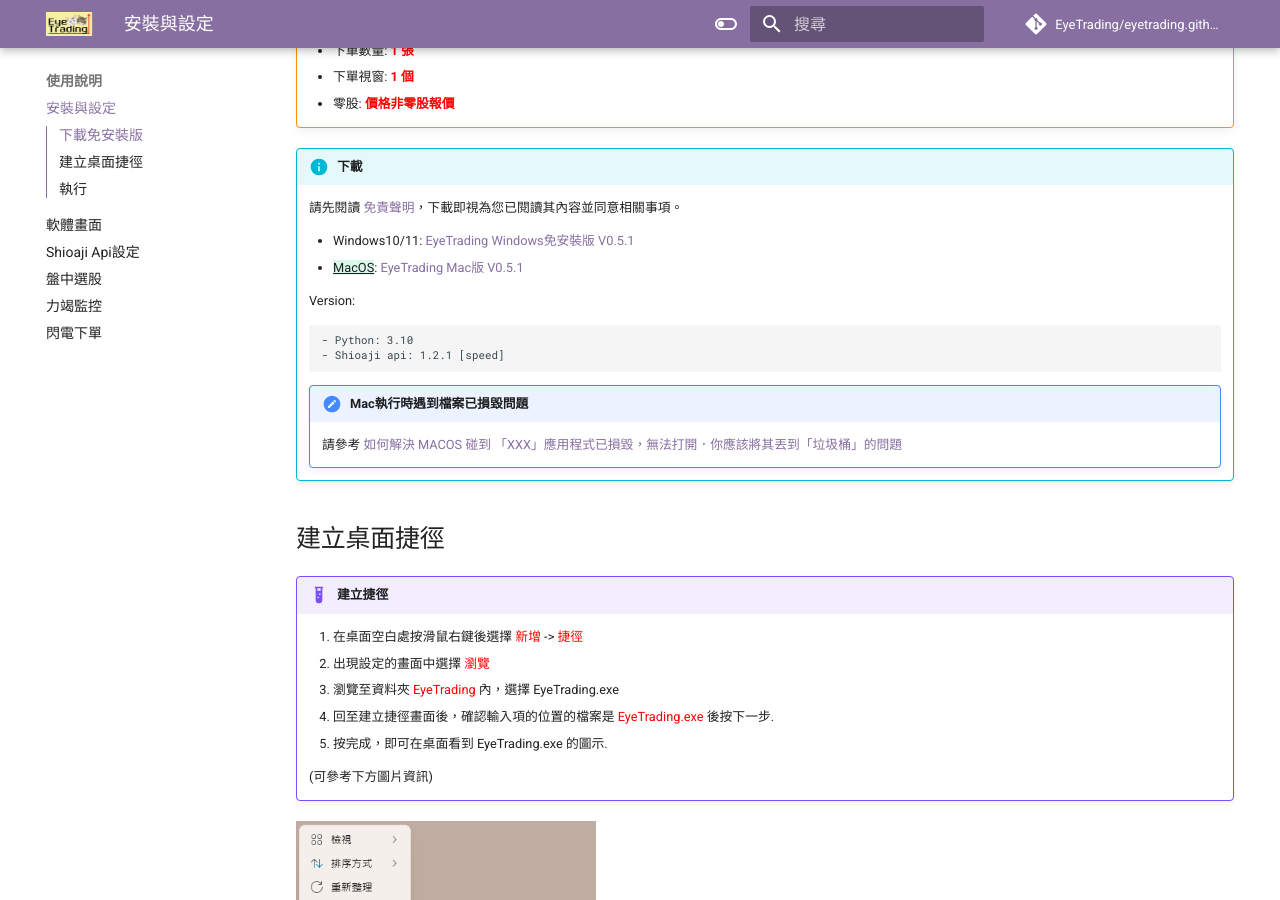
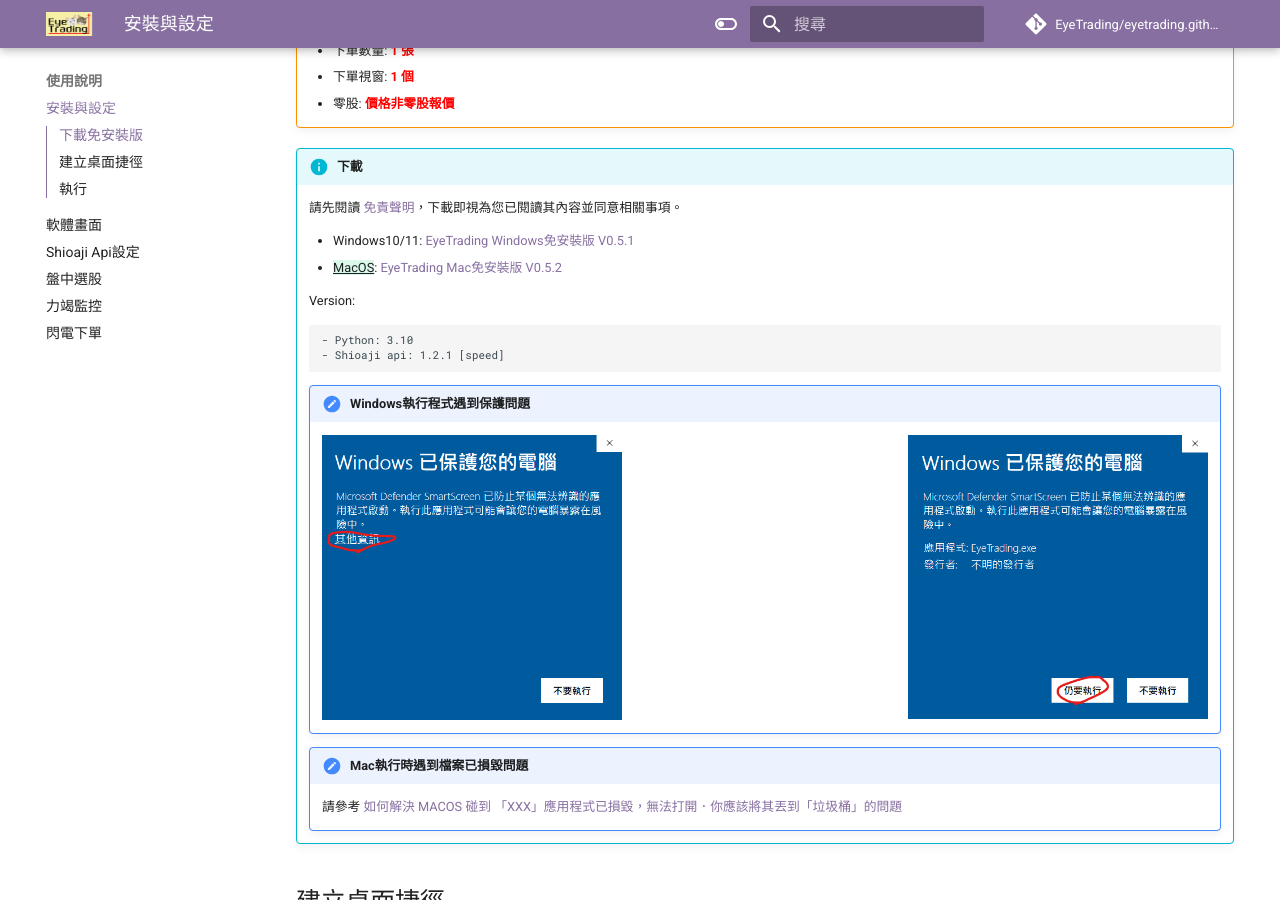
Before and after one commit to EyeTrading/eyetrading.github.io, an MkDocs documentation site: the page built from docs/guides/index.md, in a window 1280 px wide and 900 px high, scrolled down 424 px. Built offline with MkDocs 1.6.1 and Material for MkDocs 9.7.7, drawn with Linux system fonts in a browser that asks for light colours; comment, search, counter and statistics services are not loaded.

Commit message:
Add files via upload

```diff
--- a/docs/guides/index.md
+++ b/docs/guides/index.md
@@ -16,12 +16,18 @@
     請先閱讀 [免責聲明](../disclaimer.md/)，下載即視為您已閱讀其內容並同意相關事項。
 
     - Windows10/11: [EyeTrading Windows免安裝版 V0.5.1](https://github.com/EyeTrading/EyeTrading_win/archive/refs/heads/main.zip)
-    - {++MacOS++}: [EyeTrading Mac版 V0.5.1](https://github.com/EyeTrading/EyeTrading_mac/archive/refs/heads/main.zip)
+    - {++MacOS++}: [EyeTrading Mac免安裝版 V0.5.2](https://github.com/EyeTrading/EyeTrading_mac/archive/refs/heads/main.zip)
 
     Version:
 
         - Python: 3.10
         - Shioaji api: 1.2.1 [speed]
+
+    !!! tips "Windows執行程式遇到保護問題"
+
+        ![win_warn_1](img/win_warn_1.png){ width="300" align=left}
+
+        ![win_warn_1](img/win_warn_2.png){ width="300" align=right}
 
     !!! tips "Mac執行時遇到檔案已損毀問題"
 
@@ -42,17 +48,17 @@
 
     (可參考下方圖片資訊)
 
-![Step1](img/shortcut_1.png){ width="300"}
+    ![Step1](img/shortcut_1.png){ width="250"}
 
-![Step2](img/shortcut_2.png){ width="450"}
+    ![Step2](img/shortcut_2.png){ width="400"}
 
-![Step3](img/shortcut_3.png){ width="450"}
+    ![Step3](img/shortcut_3.png){ width="400"}
 
-![Step4](img/shortcut_4.png){ width="450"}
+    ![Step4](img/shortcut_4.png){ width="400"}
 
-![Step5](img/shortcut_5.png){ width="450"}
+    ![Step5](img/shortcut_5.png){ width="400"}
 
-![Down](img/down.png){ width="450"}
+    ![Down](img/down.png){ width="250"}
 
 
 ## 執行
```
